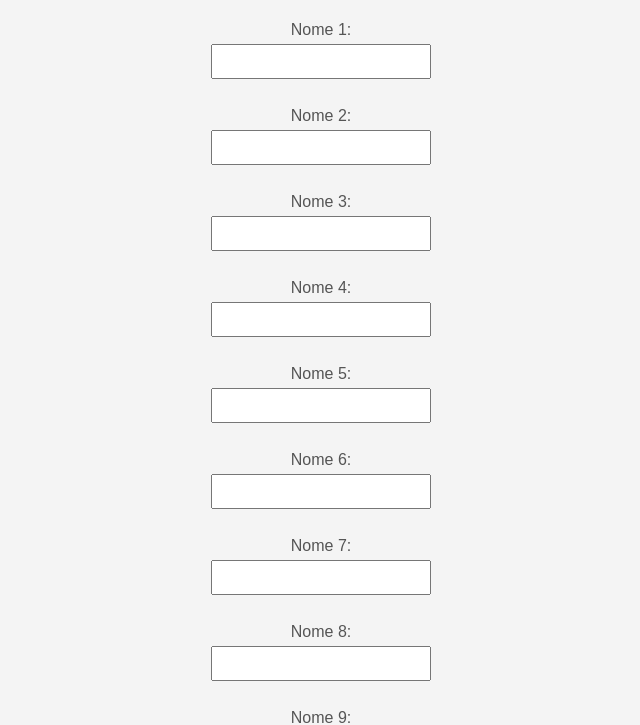
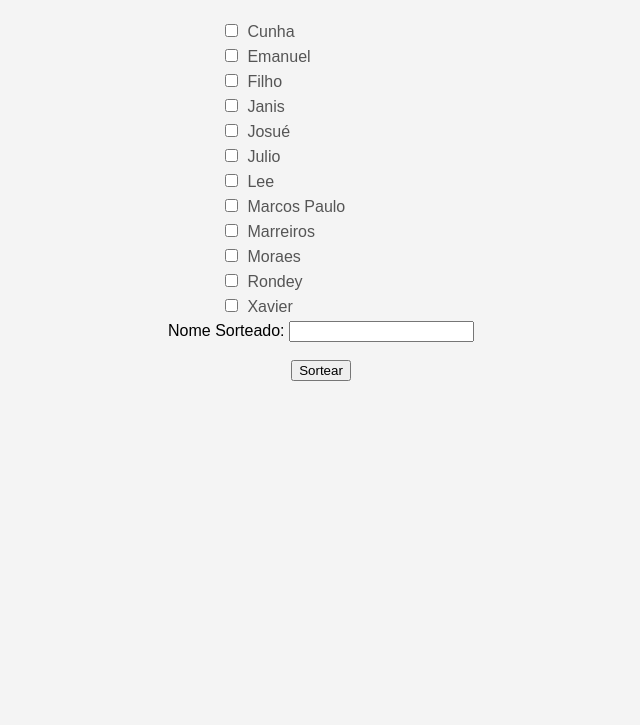
Before and after one commit to leejacksonts/sorteador, a plain HTML site: page index.html in a window 1280 px wide. Shown: the part 80-805 px from the top of the page, without its empty margins (319-959 px from the left). Drawn offline with Linux system fonts and the light colour scheme.

Commit message:
Update index.html

```diff
--- a/index.html
+++ b/index.html
@@ -16,37 +16,25 @@
       color: #333;
     }
 
-    form {
-      margin-bottom: 20px;
+    .nomesDisponiveis {
+      text-align: left;
+      display: inline-block;
+      width: 200px;
     }
 
-    label {
+    .nomesDisponiveis label {
       display: block;
       margin-bottom: 5px;
       color: #555;
     }
 
-    input[type="text"] {
-      width: 200px;
-      padding: 8px;
-      margin-bottom: 10px;
-    }
-
-    button {
-      padding: 10px 20px;
-      background-color: #4caf50;
-      color: white;
-      border: none;
-      border-radius: 5px;
-      cursor: pointer;
-      transition: background-color 0.3s ease;
-    }
-
-    button:hover {
-      background-color: #45a049;
+    .nomesDisponiveis input[type="checkbox"] {
+      margin-right: 5px;
     }
 
     #resultado {
+      display: block;
+      margin-top: 20px;
       font-weight: bold;
     }
   </style>
@@ -54,63 +42,44 @@
 <body>
   <h1>Sorteio 💵2.400,00 Pra 2💵✅✅🤝🏽</h1>
 
+  <div class="nomesDisponiveis">
+    <label><input type="checkbox" value="Cunha"> Cunha</label>
+    <label><input type="checkbox" value="Emanuel"> Emanuel</label>
+    <label><input type="checkbox" value="Filho"> Filho</label>
+    <label><input type="checkbox" value="Janis"> Janis</label>
+    <label><input type="checkbox" value="Josué"> Josué</label>
+    <label><input type="checkbox" value="Julio"> Julio</label>
+    <label><input type="checkbox" value="Lee"> Lee</label>
+    <label><input type="checkbox" value="Marcos Paulo"> Marcos Paulo</label>
+    <label><input type="checkbox" value="Marreiros"> Marreiros</label>
+    <label><input type="checkbox" value="Moraes"> Moraes</label>
+    <label><input type="checkbox" value="Rondey"> Rondey</label>
+    <label><input type="checkbox" value="Xavier"> Xavier</label>
+  </div>
+
+  <br>
+
   <form id="nomeForm">
-    <label for="nome1">Nome 1:</label>
-    <input type="text" class="nomes" required><br><br>
-
-    <!-- Repita este bloco para adicionar os 11 campos de nome -->
-    <label for="nome2">Nome 2:</label>
-    <input type="text" class="nomes" required><br><br>
-
-    <label for="nome3">Nome 3:</label>
-    <input type="text" class="nomes" required><br><br>
-
-    <label for="nome4">Nome 4:</label>
-    <input type="text" class="nomes" required><br><br>
-
-    <label for="nome5">Nome 5:</label>
-    <input type="text" class="nomes" required><br><br>
-
-    <label for="nome6">Nome 6:</label>
-    <input type="text" class="nomes" required><br><br>
-
-    <label for="nome7">Nome 7:</label>
-    <input type="text" class="nomes" required><br><br>
-
-    <label for="nome8">Nome 8:</label>
-    <input type="text" class="nomes" required><br><br>
-
-    <label for="nome9">Nome 9:</label>
-    <input type="text" class="nomes" required><br><br>
-
-    <label for="nome10">Nome 10:</label>
-    <input type="text" class="nomes" required><br><br>
-
-    <label for="nome11">Nome 11:</label>
-    <input type="text" class="nomes" required><br><br>
-
-    <label for="nome12">Nome 12:</label>
-    <input type="text" class="nomes" required><br><br>
+    <label for="nomeSorteado">Nome Sorteado:</label>
+    <input type="text" id="nomeSorteado" readonly><br><br>
 
     <button type="button" onclick="sortearNome()">Sortear</button>
   </form>
 
-  <p id="resultado"></p>
-
   <script>
     function sortearNome() {
-      const nomesInputs = document.getElementsByClassName("nomes");
-      const nomes = [];
+      const checkboxes = document.querySelectorAll('.nomesDisponiveis input[type="checkbox"]:checked');
+      const nomes = Array.from(checkboxes).map(checkbox => checkbox.value);
 
-      for (let i = 0; i < nomesInputs.length; i++) {
-        nomes.push(nomesInputs[i].value);
+      if (nomes.length > 0) {
+        const indiceSorteado = Math.floor(Math.random() * nomes.length);
+        const nomeSorteado = nomes[indiceSorteado];
+
+        const nomeSorteadoCampo = document.getElementById("nomeSorteado");
+        nomeSorteadoCampo.value = nomeSorteado;
+      } else {
+        alert('Por favor, selecione pelo menos um nome para sortear.');
       }
-
-      const indiceSorteado = Math.floor(Math.random() * nomes.length);
-      const nomeSorteado = nomes[indiceSorteado];
-
-      const resultado = document.getElementById("resultado");
-      resultado.textContent = `O nome sorteado é: ${nomeSorteado}`;
     }
   </script>
 </body>
```
